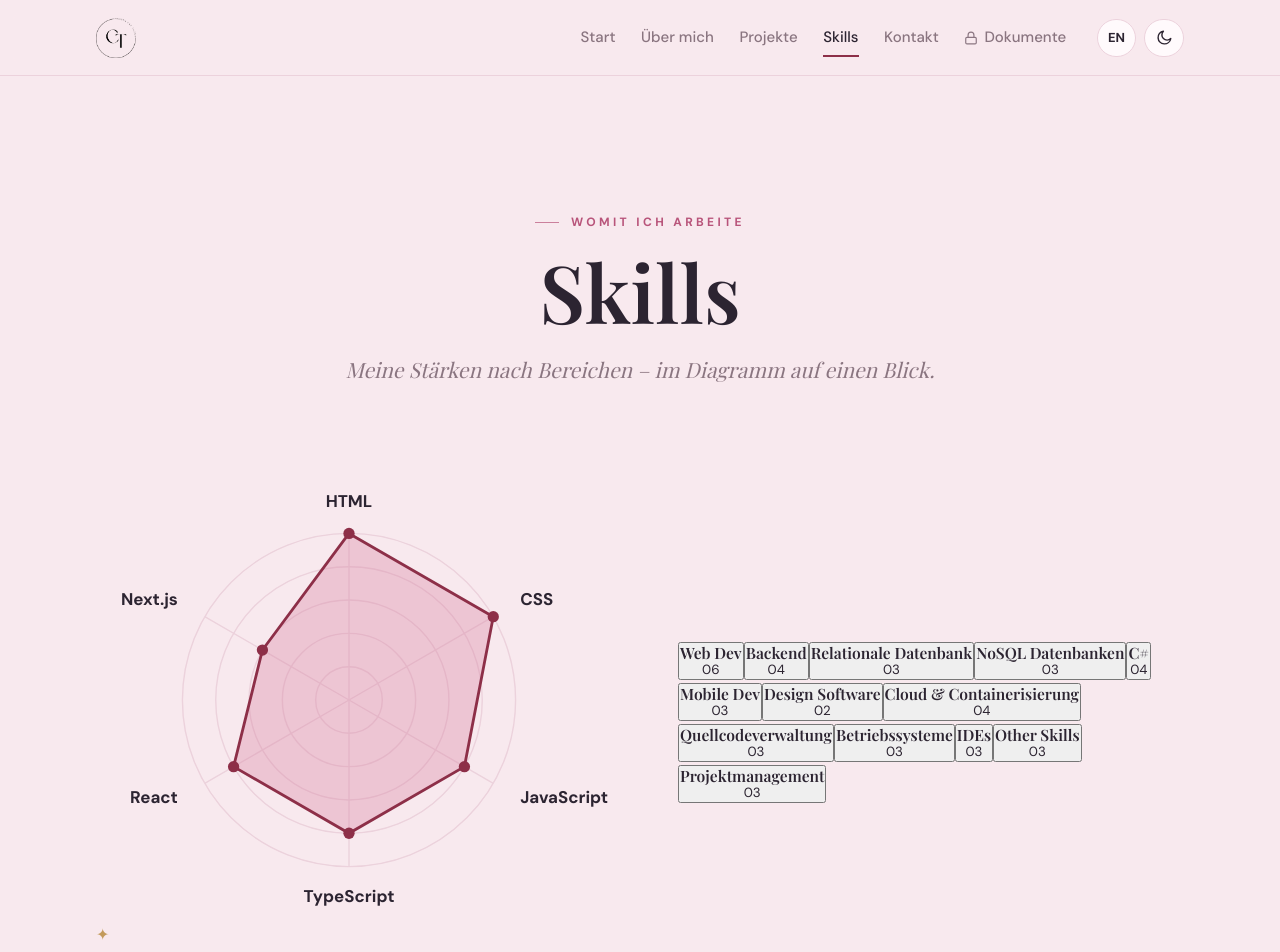
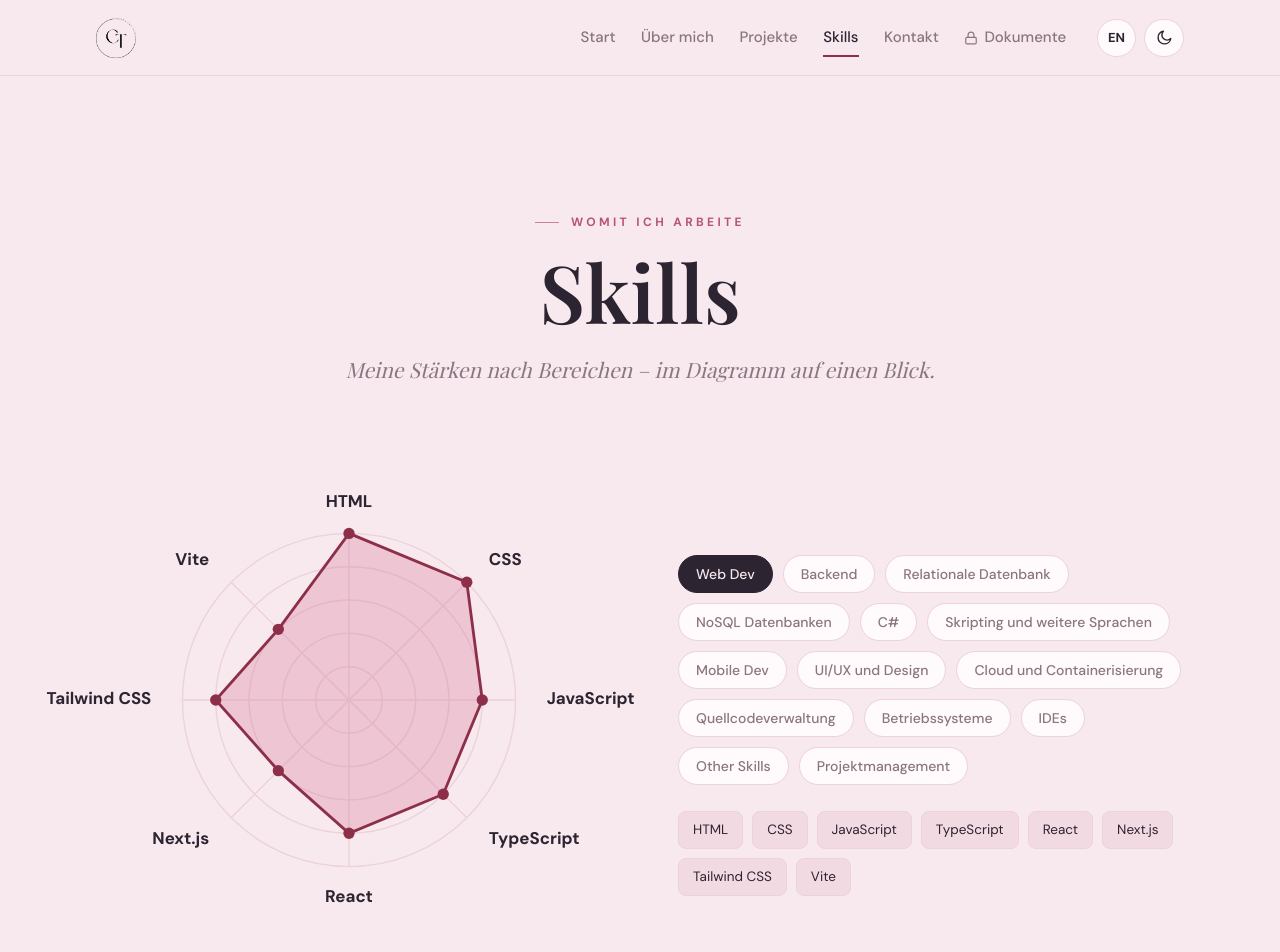
Before and after one commit to Kkzuiu/portfolio, a Next.js app in the folder frontend/: page /skills in a window 1280 px wide. Shown: the top 952 px of the page. Built offline with nearby package versions, Linux system fonts and the light colour scheme; a web font is replaced by a local one.

Commit message:
Add weitere Skills

```diff
--- a/frontend/components/sections/SkillsListe.js
+++ b/frontend/components/sections/SkillsListe.js
@@ -19,27 +19,29 @@ export default function SkillsListe() {
         </div>
 
         <div className="skills-wrap reveal">
-          <div className="radar-stage">
-            <div className="radar-frame">
-              <span className="spark" aria-hidden="true">✦</span>
+          <div className="radar-side">
             <RadarChart items={kategorie.items} />
-            </div>
             <h2 className="radar-title">{tr(kategorie.name)}</h2>
           </div>
 
-          <div className="skill-picker">
+          <div className="skills-side">
+            <div className="skill-pills">
               {skills.map((k, i) => (
                 <button
                   type="button"
-                className={`skill-card ${i === aktiv ? 'active' : ''}`}
+                  className={`skill-pill ${i === aktiv ? 'active' : ''}`}
                   key={tr(k.name)}
                   onClick={() => setAktiv(i)}
                   aria-pressed={i === aktiv}
                 >
-                <h3>{tr(k.name)}</h3>
-                <span className="skill-count">{String(k.items.length).padStart(2, '0')}</span>
+                  {tr(k.name)}
                 </button>
               ))}
+            </div>
+
+            <div className="skill-items tags">
+              {kategorie.items.map((it) => <span key={it.name}>{it.name}</span>)}
+            </div>
           </div>
         </div>
       </div>
--- a/frontend/components/sections/Werdegang.js
+++ b/frontend/components/sections/Werdegang.js
@@ -10,7 +10,7 @@ export default function Werdegang() {
     <section className="section alt">
       <div className="container">
         <div className="section-head reveal">
-          <p className="eyebrow">{t('about.education')} &amp; {t('about.experience')}</p>
+          <p className="eyebrow">{t('about.education')} · {t('about.experience')}</p>
           <h2>{t('about.weg')}</h2>
         </div>
 
--- a/frontend/data/skills.js
+++ b/frontend/data/skills.js
@@ -8,6 +8,8 @@ export const skills = [
       { name: 'TypeScript', level: 4 },
       { name: 'React', level: 4 },
       { name: 'Next.js', level: 3 },
+      { name: 'Tailwind CSS', level: 4 },
+      { name: 'Vite', level: 3 },
     ],
   },
   {
@@ -17,6 +19,7 @@ export const skills = [
       { name: 'Express', level: 3 },
       { name: 'REST-APIs', level: 4 },
       { name: 'Firebase', level: 4 },
+      { name: 'Google Gemini API', level: 3 },
     ],
   },
   {
@@ -41,7 +44,17 @@ export const skills = [
       { name: 'C#', level: 4 },
       { name: '.NET', level: 3 },
       { name: '.NET MAUI', level: 3 },
+      { name: 'WinForms', level: 3 },
       { name: 'XAML', level: 3 },
+    ],
+  },
+  {
+    name: { de: 'Skripting und weitere Sprachen', en: 'Scripting and more languages' },
+    items: [
+      { name: 'Python', level: 4 },
+      { name: 'Bash', level: 3 },
+      { name: 'Go', level: 3 },
+      { name: 'PowerShell', level: 2 },
     ],
   },
   {
@@ -53,14 +66,17 @@ export const skills = [
     ],
   },
   {
-    name: { de: 'Design Software', en: 'Design software' },
+    name: { de: 'UI/UX und Design', en: 'UI/UX and design' },
     items: [
+      { name: 'UI/UX Design', level: 4 },
+      { name: 'Responsive Design', level: 4 },
+      { name: 'Prototyping', level: 3 },
       { name: 'Figma', level: 3 },
       { name: 'Canva', level: 4 },
     ],
   },
   {
-    name: { de: 'Cloud & Containerisierung', en: 'Cloud & containers' },
+    name: { de: 'Cloud und Containerisierung', en: 'Cloud and containers' },
     items: [
       { name: 'Azure', level: 2 },
       { name: 'Docker', level: 2 },
```
Also changed, not shown: frontend/data/werdegang.js (+5 -5 lines). Lines whose indentation alone changed are shown as unchanged.
